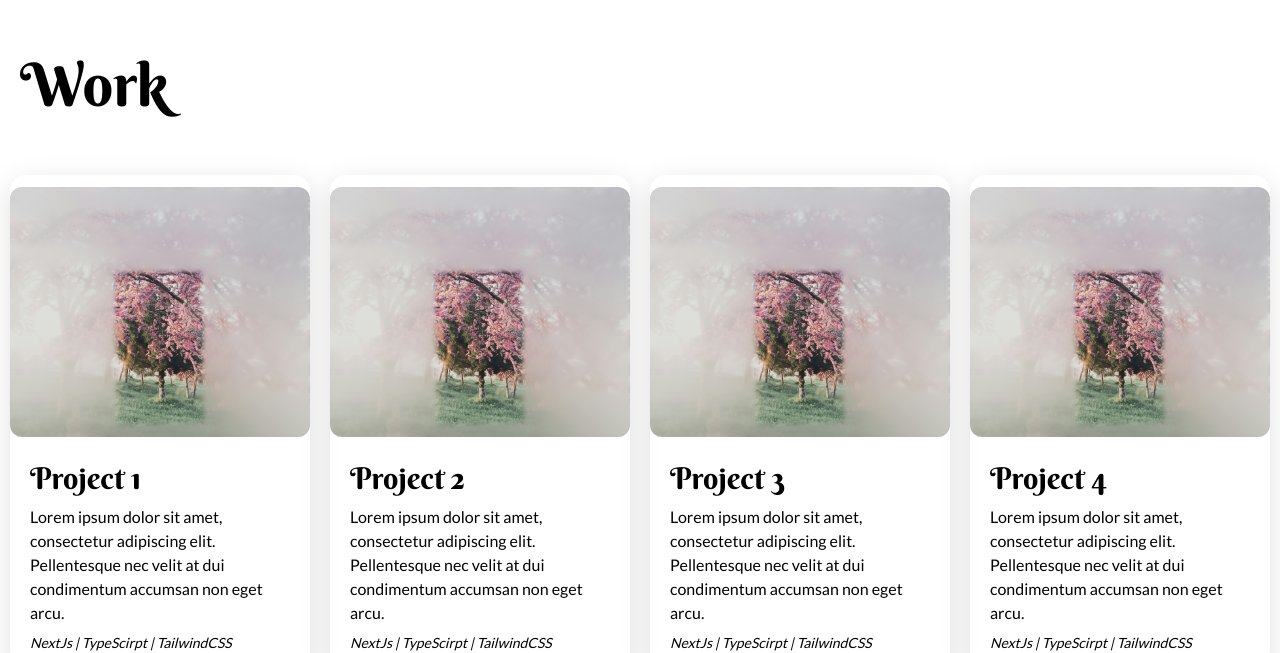
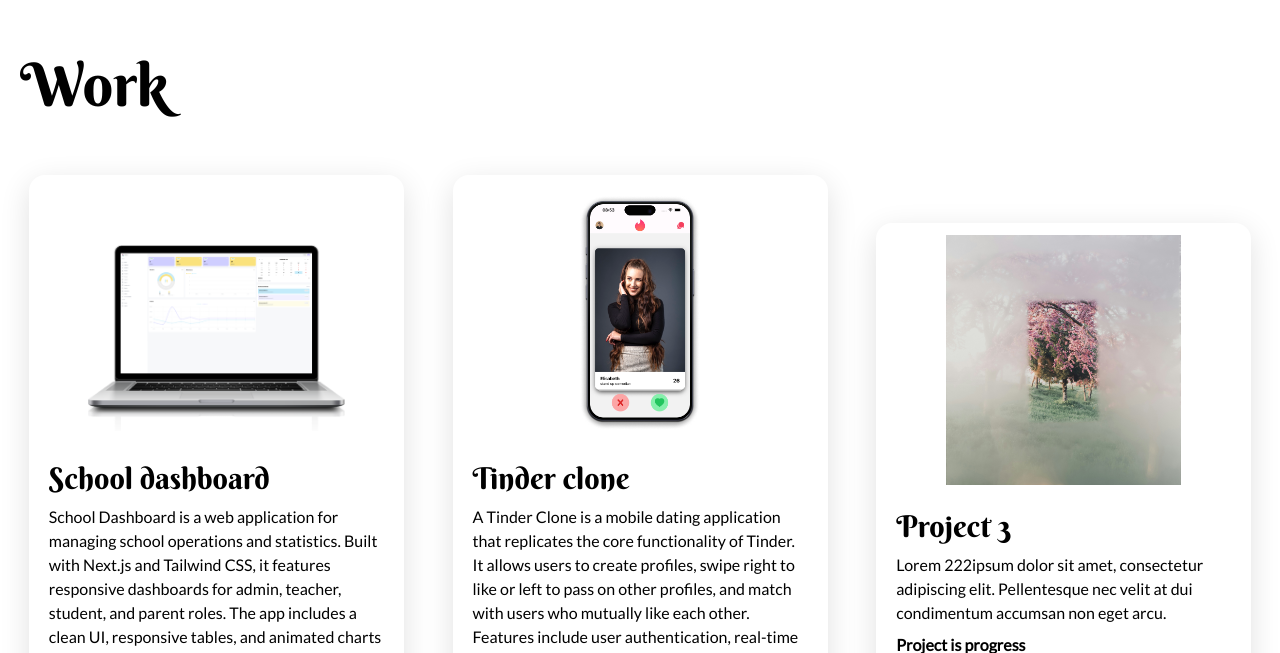
Before and after one commit to brovnie/portfolio-website-2025, a Next.js app: page / in a window 1280 px wide. Shown: the part 2147-2800 px from the top of the page. Built offline with nearby package versions, Linux system fonts and the light colour scheme.

Commit message:
Bubble opacity + Display new project data

```diff
--- a/src/components/hero/BubbleColor.tsx
+++ b/src/components/hero/BubbleColor.tsx
@@ -11,7 +11,7 @@ export const BubbleColor = ({ width, height, top, left }: Bubble) => {
         left: `${left}px`,
       }}
     >
-      <div className="relative overflow-hidden w-full h-full rounded-full bg-cyan-200 dark:bg-dark">
+      <div className="relative overflow-hidden w-full h-full rounded-full bg-cyan-200 dark:bg-dark opacity-70">
         <div className="rounded-full w-full h-full border border-fuchsia-300 dark:border-fuchsia-800 bg-radial from-indigo-400/40 from-30% to-fuchsia-600/50 dark:from-indigo-800 dark:to-fuchsia-800"></div>
         <div className="absolute top-0 rounded-full w-full h-[73%] bg-sky-200 dark:bg-sky-800 blur-[5px] mt-2"></div>
       </div>
--- a/src/components/work/Projects.tsx
+++ b/src/components/work/Projects.tsx
@@ -7,7 +7,7 @@ const Projects = () => {
   return (
     <div id="work" className="min-h-screen pt-[80px] dark:bg-dark">
       <H2 type="big" title="Work" />
-      <div className="md:pt-5 gap-10 md:gap-10 grid xl:grid-cols-4 xl:grid-rows-1 md:grid-cols-2 md:grid-rows-2 sm:grid-cols-1 sm:grid-rows-4">
+      <div className="md:pt-5 gap-10 md:gap-10 flex flex-wrap xl:grid-cols-3 xl:grid-rows-1 md:grid-cols-2 md:grid-rows-2 sm:grid-cols-1 sm:grid-rows-4 place-content-evenly">
         {projects.map((project) => (
           <SingleProject
             key={project.title}
@@ -17,6 +17,7 @@ const Projects = () => {
             image={project.image}
             github={project.github}
             www={project.www}
+            inProgress={project.inProgress}
           />
         ))}
       </div>
--- a/src/components/work/SingleProject.tsx
+++ b/src/components/work/SingleProject.tsx
@@ -1,6 +1,7 @@
 import React from "react";
 import Image from "next/image";
 import { CardContainer } from "../ui/3d-card";
+import Link from "next/link";
 
 interface Project {
   title: string;
@@ -9,24 +10,43 @@ interface Project {
   image: string;
   github: string;
   www: string;
+  inProgress: boolean;
 }
 
 const SingleProject = (project: Project) => {
+  console.log(project);
   return (
     <CardContainer className="inter-var min-w-[250px] px-0 pt-0">
       <div className="rounded-2xl relative shadow-[0_8px_30px_rgb(0,0,0,0.12)] min-w-[300px] w-auto max-w-[375px] dark:border dark:border-slate-500">
-        <div className="max-w-[300px] h-[250px] overflow-hidden rounded-xl my-3 mx-auto">
+        <div className="group  max-w-[300px] h-[250px] object-contain overflow-hidden rounded-xl my-3 mx-auto">
           <Image
             src={`/projects/${project.image}`}
             alt={project.title + " project image"}
             width={300}
             height={250}
+            className="w-full h-full object-contain group-hover:scale-125"
           />
         </div>
         <div className="p-5 pt-3 dark:text-white">
           <h3 className="font-display text-3xl pb-2 ">{project.title}</h3>
           <p className="text-base pb-2">{project.description}</p>
+          {project.inProgress && (
+            <p className="text-base font-bold">Project is progress</p>
+          )}
           <p className="italic text-sm">{project.technologies.join(" | ")}</p>
+          <div className="mt-3">
+            <Link target="_blank" href={project.github}>
+              <svg
+                xmlns="http://www.w3.org/2000/svg"
+                x="0px"
+                y="0px"
+                viewBox="0 0 30 30"
+                className="fill-slate-700  dark:fill-slate-100 w-16 h-16"
+              >
+                <path d="M15,3C8.373,3,3,8.373,3,15c0,5.623,3.872,10.328,9.092,11.63C12.036,26.468,12,26.28,12,26.047v-2.051 c-0.487,0-1.303,0-1.508,0c-0.821,0-1.551-0.353-1.905-1.009c-0.393-0.729-0.461-1.844-1.435-2.526 c-0.289-0.227-0.069-0.486,0.264-0.451c0.615,0.174,1.125,0.596,1.605,1.222c0.478,0.627,0.703,0.769,1.596,0.769 c0.433,0,1.081-0.025,1.691-0.121c0.328-0.833,0.895-1.6,1.588-1.962c-3.996-0.411-5.903-2.399-5.903-5.098 c0-1.162,0.495-2.286,1.336-3.233C9.053,10.647,8.706,8.73,9.435,8c1.798,0,2.885,1.166,3.146,1.481C13.477,9.174,14.461,9,15.495,9 c1.036,0,2.024,0.174,2.922,0.483C18.675,9.17,19.763,8,21.565,8c0.732,0.731,0.381,2.656,0.102,3.594 c0.836,0.945,1.328,2.066,1.328,3.226c0,2.697-1.904,4.684-5.894,5.097C18.199,20.49,19,22.1,19,23.313v2.734 c0,0.104-0.023,0.179-0.035,0.268C23.641,24.676,27,20.236,27,15C27,8.373,21.627,3,15,3z"></path>
+              </svg>
+            </Link>
+          </div>
         </div>
       </div>
     </CardContainer>
--- a/src/data/projects.ts
+++ b/src/data/projects.ts
@@ -1,35 +1,29 @@
 export const projects = [
   {
-    title: "Project 1",
+    title: "School dashboard",
     description:
-      "Lorem ipsum dolor sit amet, consectetur adipiscing elit. Pellentesque nec velit at dui condimentum accumsan non eget arcu.",
-    technologies: ["NextJs", "TypeScirpt", "TailwindCSS"],
-    image: "dummy-project-image.jpg",
-    github: "",
+      "School Dashboard is a web application for managing school operations and statistics. Built with Next.js and Tailwind CSS, it features responsive dashboards for admin, teacher, student, and parent roles. The app includes a clean UI, responsive tables, and animated charts for visualizing data such as attendance, grades, and performance.",
+    technologies: ["NextJs", "TypeScirpt", "Clerk", "Prisma", "Docker"],
+    image: "dashboard.png",
+    github: "https://github.com/brovnie/school-dashboard",
     www: "",
+    inProgress: false,
   },
   {
-    title: "Project 2",
+    title: "Tinder clone",
     description:
-      "Lorem ipsum dolor sit amet, consectetur adipiscing elit. Pellentesque nec velit at dui condimentum accumsan non eget arcu.",
-    technologies: ["NextJs", "TypeScirpt", "TailwindCSS"],
-    image: "dummy-project-image.jpg",
-    github: "",
+      "A Tinder Clone is a mobile dating application that replicates the core functionality of Tinder. It allows users to create profiles, swipe right to like or left to pass on other profiles, and match with users who mutually like each other. Features include user authentication, real-time chat, profile customization, and swipe animations.",
+    technologies: ["Expo", "ReactNative", "nativewind", "Firebase"],
+    image: "Tinder-clone.png",
+    github: "https://github.com/brovnie/tinder-clone",
     www: "",
+    inProgress: false,
   },
   {
+    inProgress: true,
     title: "Project 3",
     description:
-      "Lorem ipsum dolor sit amet, consectetur adipiscing elit. Pellentesque nec velit at dui condimentum accumsan non eget arcu.",
-    technologies: ["NextJs", "TypeScirpt", "TailwindCSS"],
-    image: "dummy-project-image.jpg",
-    github: "",
-    www: "",
-  },
-  {
-    title: "Project 4",
-    description:
-      "Lorem ipsum dolor sit amet, consectetur adipiscing elit. Pellentesque nec velit at dui condimentum accumsan non eget arcu.",
+      "Lorem 222ipsum dolor sit amet, consectetur adipiscing elit. Pellentesque nec velit at dui condimentum accumsan non eget arcu.",
     technologies: ["NextJs", "TypeScirpt", "TailwindCSS"],
     image: "dummy-project-image.jpg",
     github: "",
```
Also changed, not shown: public/projects/Tinder-clone.png (added), public/projects/dashboard.png (added).
